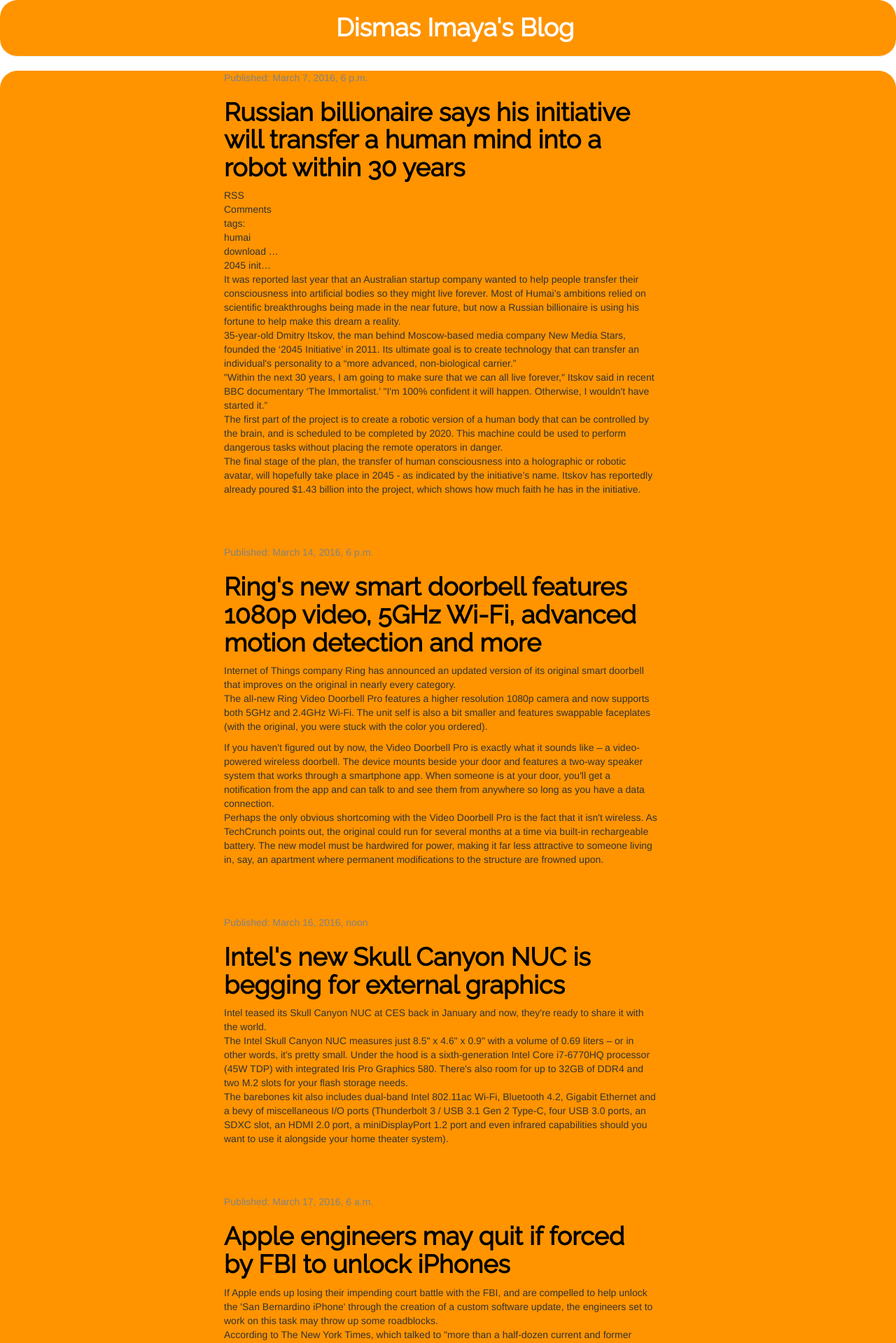
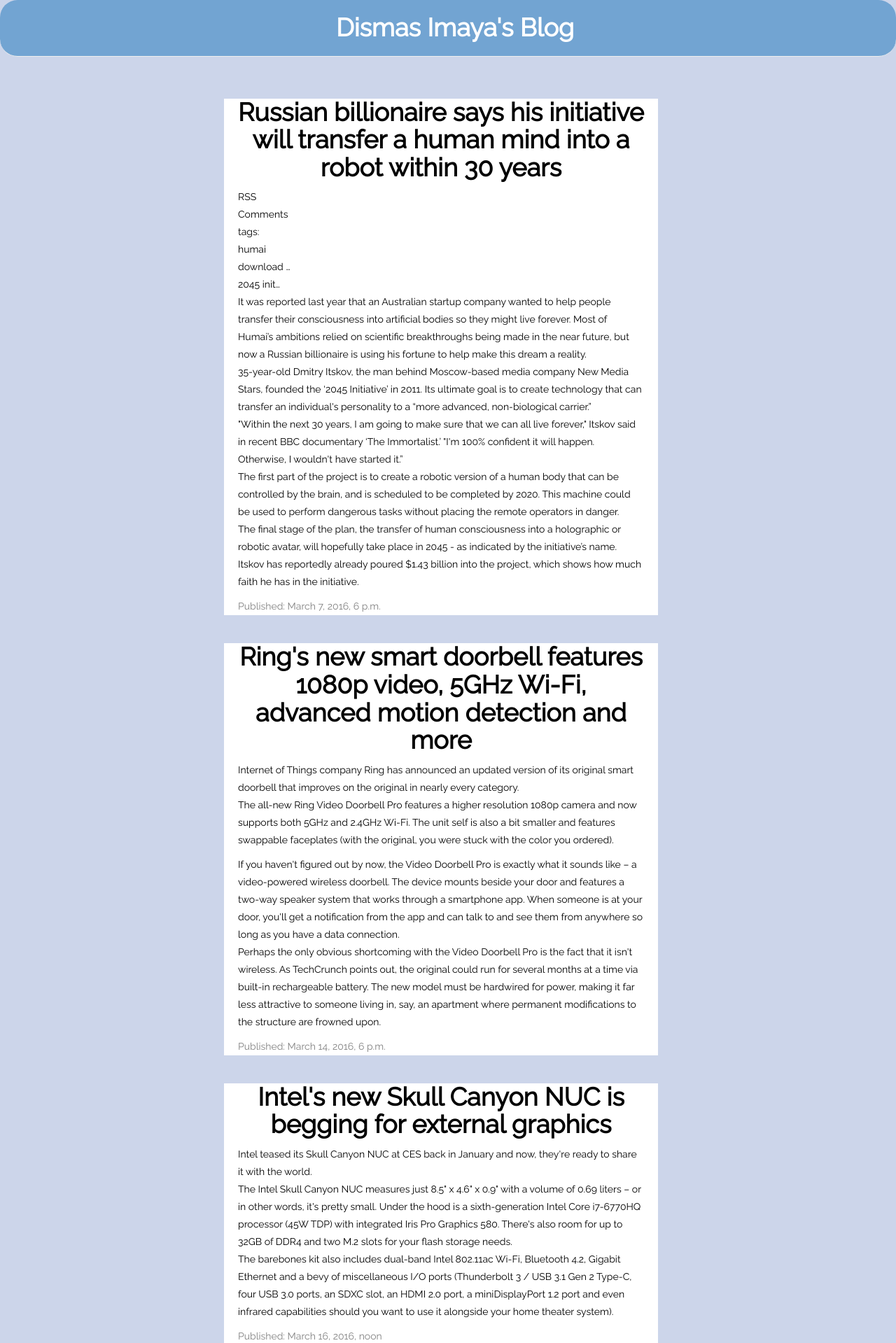
Before and after one commit to ImayaDismas/The_Panel, a Django app: page / in a window 1280 px wide. Shown: the top 1919 px of the page at 70% size. Run offline with Django 3.2, Linux system fonts and the light colour scheme; data comes from the database, SQL or seed files in the repository; some libraries are stand-ins or nearby versions.

Commit message:
Added a styling to the content

```diff
--- a/the_panel/blog/static/css/blog.css
+++ b/the_panel/blog/static/css/blog.css
@@ -1,5 +1,7 @@
 body {
     width: 100%;
+    background-color:#ccd5ea!important;
+    font-family: 'Raleway';
 }
 h1 a {
     color: #ffffff;
@@ -8,7 +10,7 @@
     text-align: center;
 }
 .page-header {
-    background-color: #ff9400;
+    background-color: #72A4D2;
     margin-top: 0;
     border-radius: 25px;
     padding: 20px 20px 20px 40px;
@@ -23,7 +25,6 @@
 .content {
     width: 100%;
     padding-left: 25%;
-    background-color: #ff9400;
     border-radius: 25px;
 }
 
@@ -51,7 +52,13 @@
 }
 
 .post {
-    margin-bottom: 70px;
+    background-color: white;
+    height: auto;
+    margin: 40px auto;
+    color: black;
+    padding-left: 20px;
+    padding-right: 20px;
+    line-height: 25px;
 }
 
 .post h1 a, .post h1 a:visited {
@@ -60,3 +67,6 @@
 .heading{
     text-align: center;
 }
+.post h1{
+    text-align: center;
+}
--- a/the_panel/blog/templates/blog/post_list.html
+++ b/the_panel/blog/templates/blog/post_list.html
@@ -19,11 +19,11 @@
             <div class="col-md-8">
                 {% for post in posts %}
                     <div class="post">
-                        <div class="date">
-                            <p>Published: {{ post.published_date }}</p>
-                        </div>
                         <h1><a href="">{{ post.title }}</a></h1>
                         <p>{{ post.text|linebreaks }}</p>
+                    <div class="date">
+                        <p>Published: {{ post.published_date }}</p>
+                    </div>
                     </div>
                 {% endfor %}
             </div>
```
